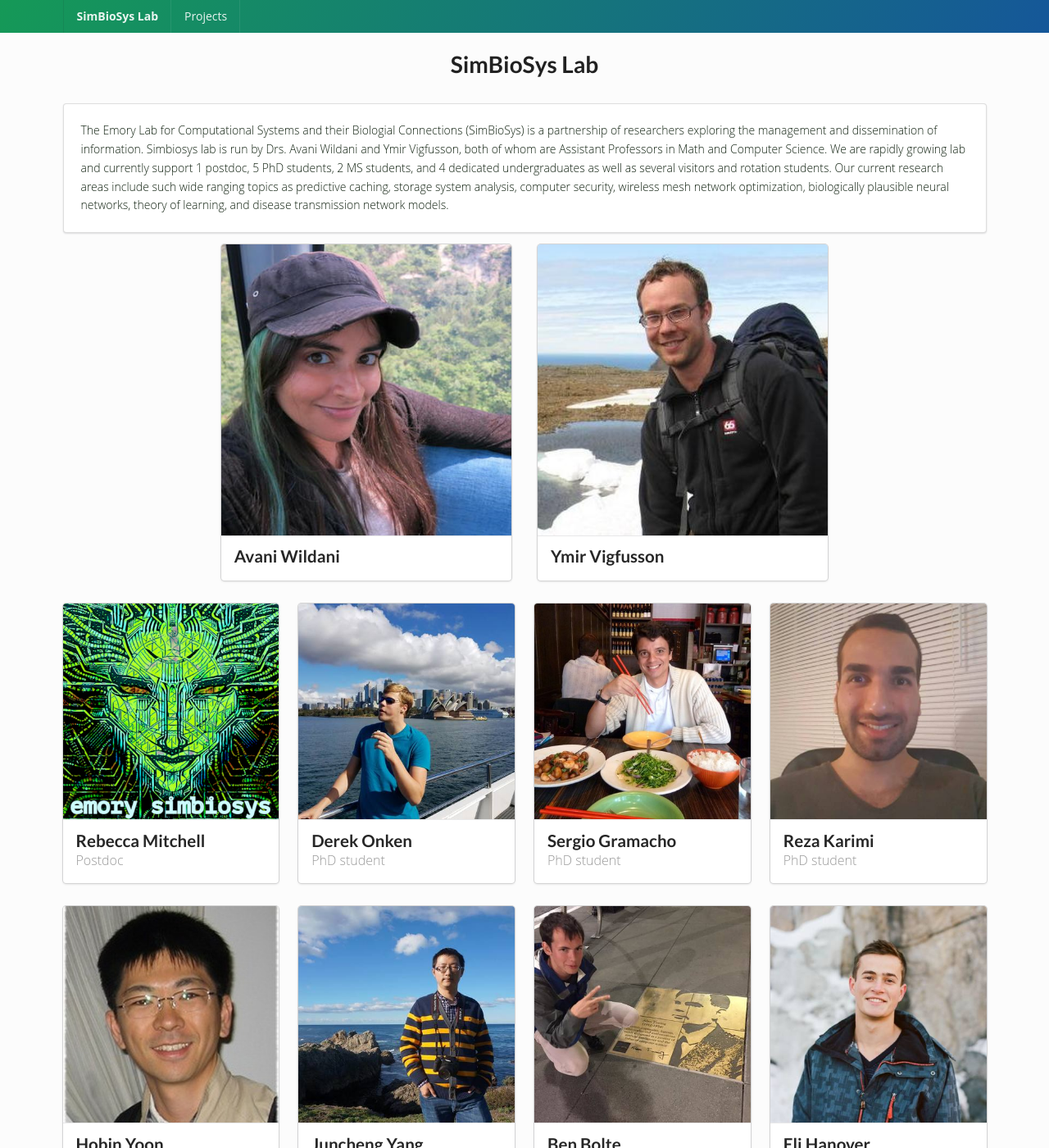
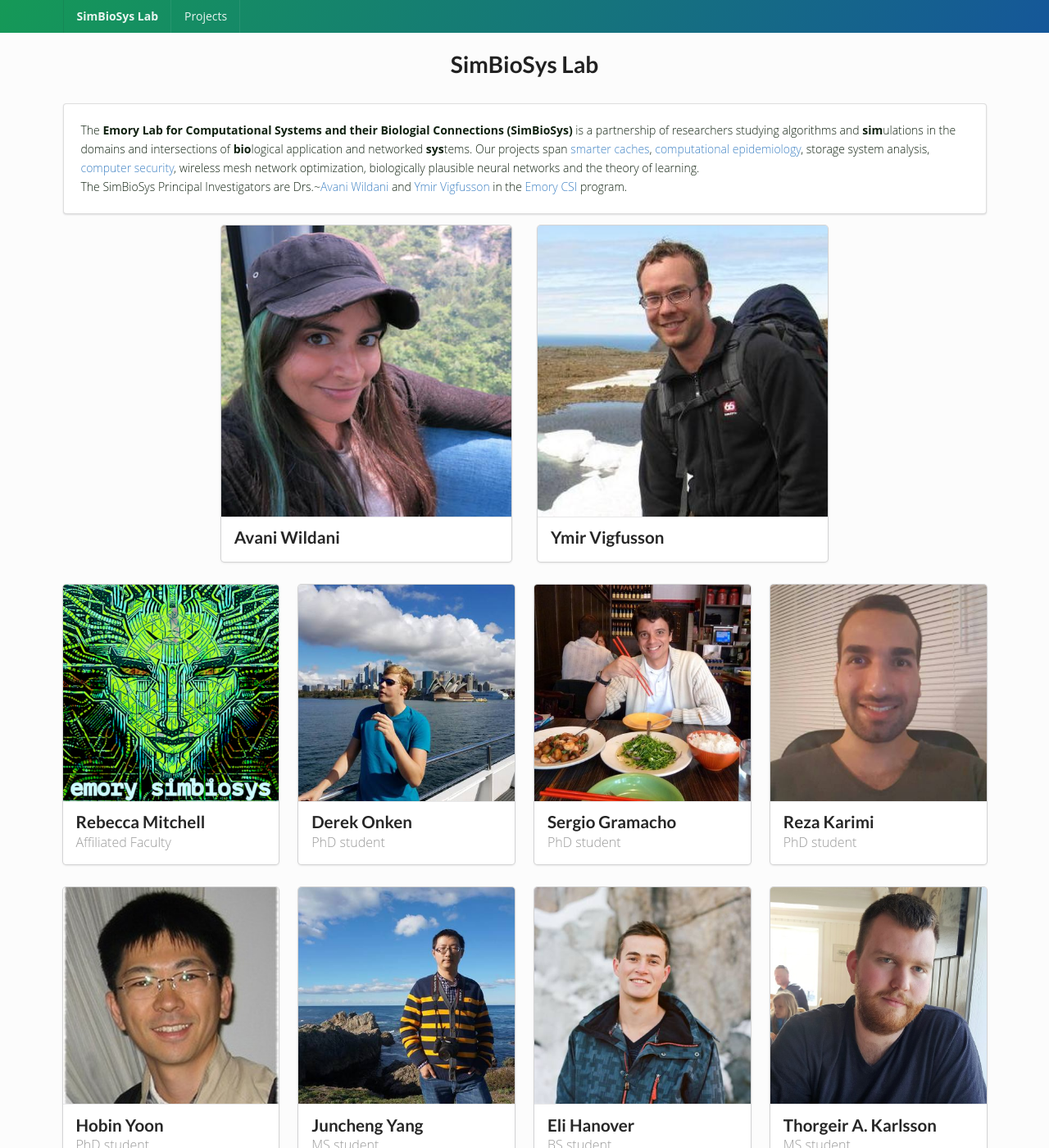
Before and after one commit to meditates/simbiosyslab.github.io, a Jekyll site: the page built from index.html, in a window 1280 px wide and 1400 px high. Shown: the whole window at 82% size. Built offline with Jekyll 4.4.1, drawn with Linux system fonts in a browser that asks for light colours; nearby versions of some CDN libraries.

Commit message:
Updated front page blurb

```diff
--- a/_config.yml
+++ b/_config.yml
@@ -2,10 +2,14 @@
 title: SimBioSys Lab
 description: Systems and biology at Emory University
 keywords:
+  - Computer Systems
+  - Networked Systems
+  - Memory Caches
   - Machine Learning
+  - Computational Epidemiology
+  - Data Science
   - Neural Networks
   - Neuroscience
-  - Data Science
   - Information Retrieval
 baseurl: ""
 url: "http://simbiosyslab.github.io"
@@ -45,7 +49,7 @@ members:
   - name: Rebecca Mitchell
     website: https://www.researchgate.net/profile/Rebecca_Mitchell
     photo: /resources/profiles/empty.png
-    meta: Postdoc
+    meta: Affiliated Faculty
   - name: Derek Onken
     website: http://www.mathcs.emory.edu/~donken/
     photo: /resources/profiles/derek.jpg
@@ -65,10 +69,6 @@ members:
   - name: Juncheng Yang
     website: http://junchengyang.com/
     photo: /resources/profiles/jason.jpg
-    meta: MS student
-  - name: Ben Bolte
-    website: http://ben.bolte.cc/
-    photo: /resources/profiles/ben.jpg
     meta: MS student
   - name: Eli Hanover
     website: https://www.linkedin.com/in/eli-hanover-1489b5b2/
--- a/index.html
+++ b/index.html
@@ -4,7 +4,11 @@ title: SimBioSys Lab
 ---
 
 <div class="ui padded segment">
-  The Emory Lab for Computational Systems and their Biologial Connections (SimBioSys) is a partnership of researchers exploring the management and dissemination of information.  Simbiosys lab is run by Drs. Avani Wildani and Ymir Vigfusson, both of whom are Assistant Professors in Math and Computer Science.  We are rapidly growing lab and currently support 1 postdoc, 5 PhD students, 2 MS students, and 4 dedicated undergraduates as well as several visitors and rotation students.  Our current research areas include such wide ranging topics as predictive caching, storage system analysis, computer security, wireless mesh network optimization, biologically plausible neural networks, theory of learning, and disease transmission network models.
+  The <strong>Emory Lab for Computational Systems and their Biologial Connections (SimBioSys)</strong> is a partnership of researchers studying algorithms and <strong>sim</strong>ulations in the domains and intersections of <strong>bio</strong>logical application and networked <strong>sys</strong>tems.
+Our projects span <a href="smart-cache/">smarter caches</a>, <a href="cdr/">computational epidemiology</a>, storage system analysis, <a href="https://adversary.io">computer security</a>, wireless mesh network optimization, biologically plausible neural networks and the theory of learning.<br>
+
+The SimBioSys Principal Investigators are Drs.~<a href="http://www.mathcs.emory.edu/~avani">Avani Wildani</a> and <a href="http://www.ymsir.com">Ymir Vigfusson</a> in the <a href="http://csi.mathcs.emory.edu/">Emory CSI</a> program.
+
 </div>
 
 <div class="ui three centered doubling cards">
```
